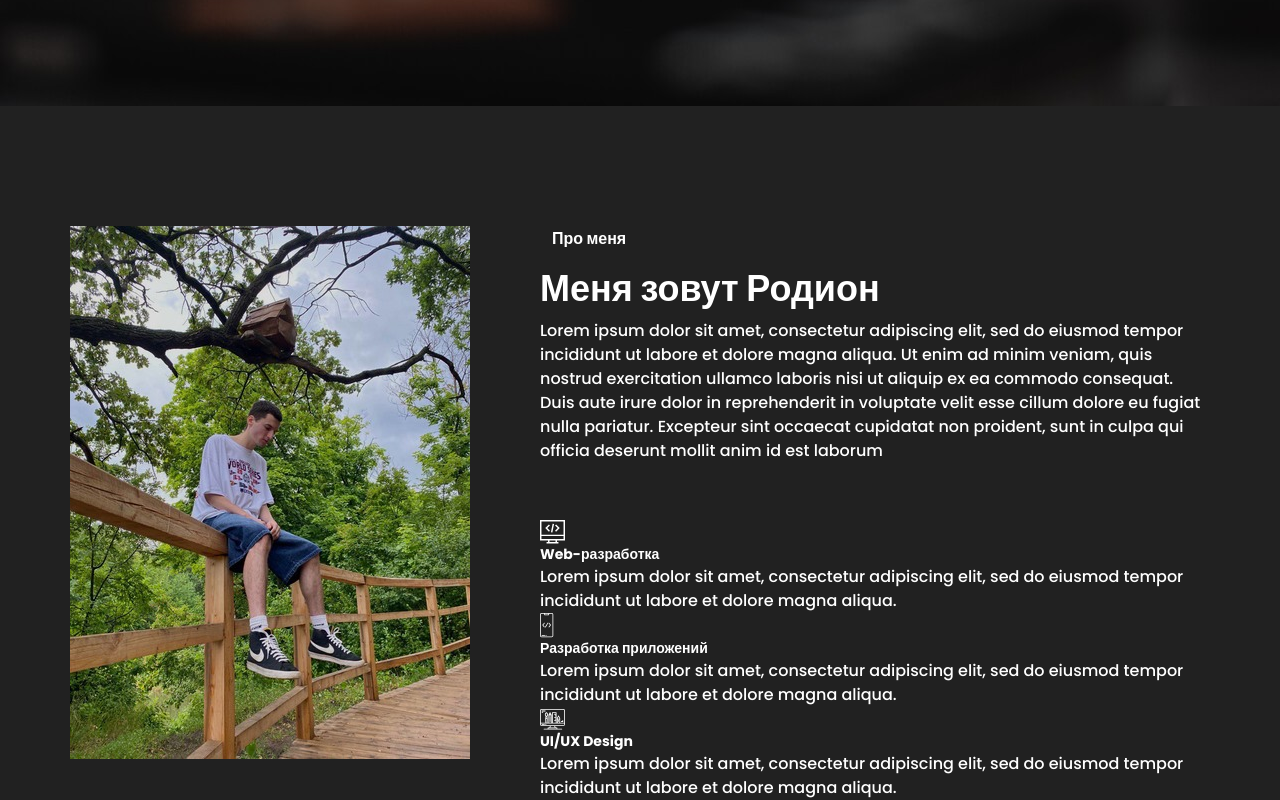
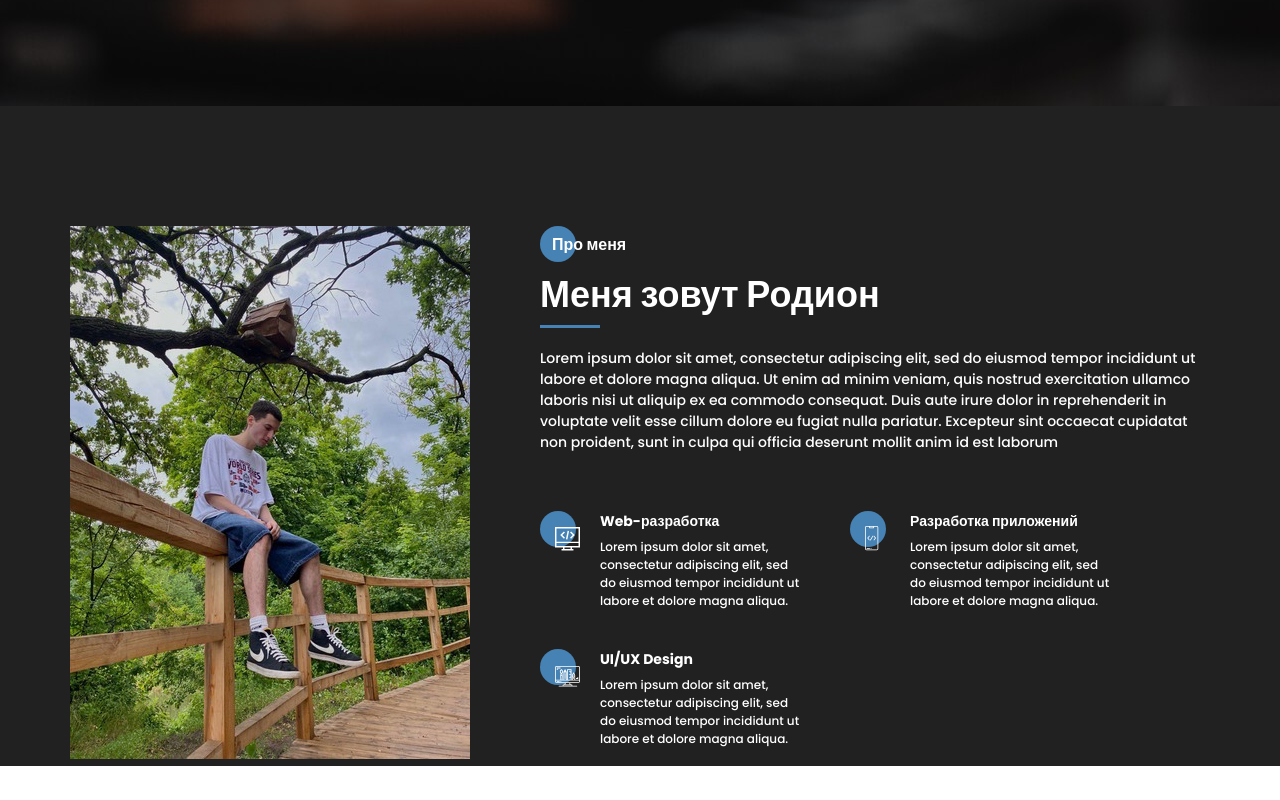
Before and after one commit to Luffy-Kidd/portfolio, a website: page src/index.html in a window 1280 px wide. Shown: the part 694-1494 px from the top of the page. After the commit the page ends 1460 px from the top, so only its background shows below. Drawn offline with nearby package versions, Linux system fonts and the light colour scheme; files that its build step writes are made by us from their sources; files whose address does not match are found by name.

Commit message:
2nd page

```diff
--- a/src/index.html
+++ b/src/index.html
@@ -136,8 +136,7 @@
                     <img src="img/photo.jpg" alt="#">
                 </div>
                 <div class="about__descr">
-                    <h2 class="title title_fz16 about__title">Про меня
-                    </h2>
+                    <h2 class="title title_fz16 about__title">Про меня</h2>
                     <div class="title title_fz36 about__subtitle ">Меня зовут Родион</div>
                     <div class="divider"></div>
                     <p class="about__text">Lorem ipsum dolor sit amet, consectetur adipiscing elit, sed do eiusmod
@@ -145,40 +144,42 @@
                         labore et dolore magna aliqua. Ut enim ad minim veniam, quis nostrud exercitation ullamco
                         laboris nisi ut aliquip ex ea commodo consequat. Duis aute irure dolor in reprehenderit in
                         voluptate velit esse cillum dolore eu fugiat nulla pariatur. Excepteur sint occaecat cupidatat
-                        non proident, sunt in culpa qui officia deserunt mollit anim id est laborum
-                    </p>
+                        non proident, sunt in culpa qui officia deserunt mollit anim id est laborum</p>
 
                 </div>
                 <div class="about__skills">
                     <div class="about__skills-item">
-                        <div>
+                        <div class="about__skills-circle">
                             <img src="icons/about_me/web_development.svg" alt="web-dev">
                         </div>
                         <div>
                             <div class="title title_fz14">Web-разработка</div>
+                            <div class="about__skills-text">Lorem ipsum dolor sit amet, consectetur adipiscing elit, sed do
+                            eiusmod tempor incididunt ut labore et dolore magna aliqua.
+                            </div>
                         </div>
-                        <div class="about__skills-text">Lorem ipsum dolor sit amet, consectetur adipiscing elit, sed do
-                            eiusmod tempor incididunt ut labore et dolore magna aliqua.</div>
                     </div>
                     <div class="about__skills-item">
-                        <div>
+                        <div class="about__skills-circle">
                             <img src="icons/about_me/mobile_dev.svg" alt="mobile-dev">
                         </div>
                         <div>
-                            <div class="title title_fz14">Разработка приложений</div>
+                            <div class="title title_fz14">Разработка приложений
+                            </div>
+                            <div class="about__skills-text">Lorem ipsum dolor sit amet, consectetur adipiscing elit, sed do
+                            eiusmod tempor incididunt ut labore et dolore magna aliqua.
+                            </div>
                         </div>
-                        <div class="about__skills-text">Lorem ipsum dolor sit amet, consectetur adipiscing elit, sed do
-                            eiusmod tempor incididunt ut labore et dolore magna aliqua.</div>
                     </div>
                     <div class="about__skills-item">
-                        <div>
+                        <div class="about__skills-circle">
                             <img src="icons/about_me/design.svg" alt="web-design">
                         </div>
                         <div>
                             <div class="title title_fz14">UI/UX Design</div>
-                        </div>
                         <div class="about__skills-text ">Lorem ipsum dolor sit amet, consectetur adipiscing elit, sed do
                             eiusmod tempor incididunt ut labore et dolore magna aliqua.</div>
+                        </div>
                     </div>
                 </div>
             </div>
--- a/src/sass/blocks/_about.scss
+++ b/src/sass/blocks/_about.scss
@@ -1,12 +1,6 @@
 .about {
     padding-top: 120px;
     background-color: #212121;
-    &__text {
-        color: #fff;
-    }
-    &__skills-text {
-        color: #fff;
-    }
     &__wrapper {
         display: grid;
         grid-template-columns: 400px 670px;
@@ -21,10 +15,51 @@
             width: 100%;
         }
     }
+    &__descr {
+        padding-top: 6px;
+        .divider {
+            margin-top: 0;
+        }
+    }
     &__title {
         position: relative;
         padding-left: 12px;
         padding-top: 1px;
+        z-index: 1;
         @include before_circle;
     }
+    &__text {
+        color: #fff;
+        margin-top: 20px;
+        font-size: 14px;
+        font-weight: 500;
+        line-height: 21px;
+    }
+    &__skills {
+        display: grid;
+        grid-template: repeat(2, minmax(115px, auto)) / repeat(2, 260px);
+        grid-auto-rows: 1fr;
+        column-gap: 50px;
+        row-gap: 20px;
+        &-item {
+            display: grid;
+            grid-template-columns: 40px 200px;
+            column-gap: 20px;
+        }
+        &-circle {
+            position: relative;
+            padding: 15px 0 0 15px;
+            z-index: 1;
+            @include before_circle;
+            &:before {
+                top: 0;
+            }
+        }
+    }
+    &__skills-text {
+        color: #fff;
+        margin-top: 6px;
+        font-size: 12px;
+        line-height: 18px;
+    }
 }
--- a/src/sass/style.scss
+++ b/src/sass/style.scss
@@ -21,3 +21,10 @@
     margin: 0 auto;
 
 }
+
+.divider {
+    width: 60px;
+    height: 3px;
+    background-color: $main-color;
+    margin-top: 25px;
+}
```
Also changed, not shown: dist/css/style.min.css, dist/index.html.
